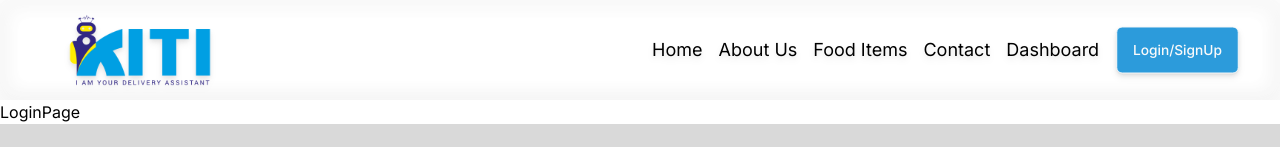
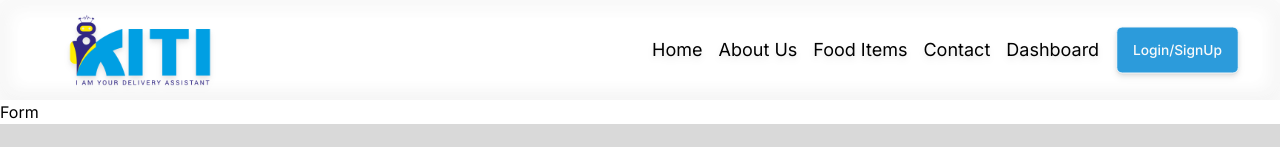
Before and after one commit to nurhossainfarid/kiti-food-delivery-robo, a Next.js app: page /login in a window 1280 px wide. Shown: the top 147 px of the page. Built offline with nearby package versions, Linux system fonts and the light colour scheme.

Commit message:
update form

```diff
--- a/app/(auth)/login/page.jsx
+++ b/app/(auth)/login/page.jsx
@@ -1,8 +1,10 @@
-
+import Form from "@/components/shared/Form";
 
 const LoginPage = () => {
   return (
-    <div>LoginPage</div>
+    <div>
+      <Form/>
+    </div>
   )
 }
 
--- a/components/HomeComponents/Services.jsx
+++ b/components/HomeComponents/Services.jsx
@@ -3,6 +3,8 @@ import Image from "next/image";
 
 const Services = () => {
   return (
+    <section>
+
     </section>
   )
 }
```
